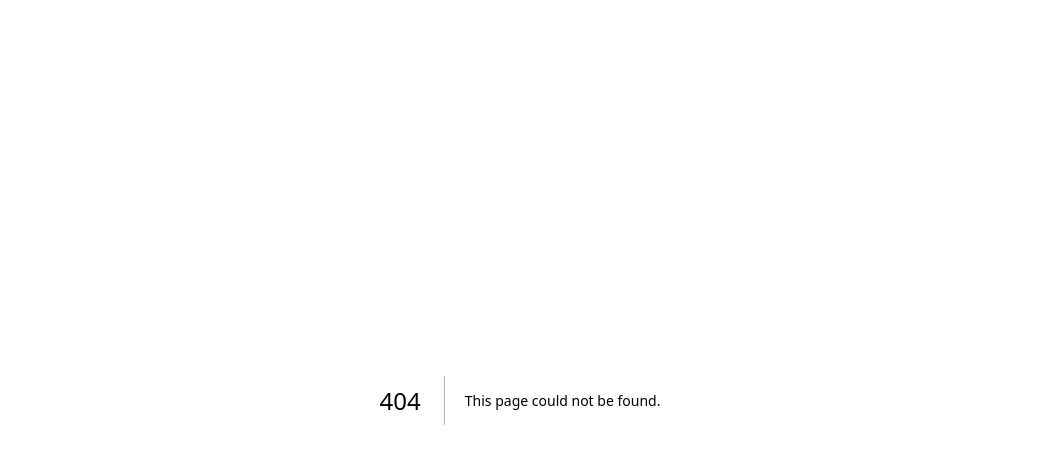
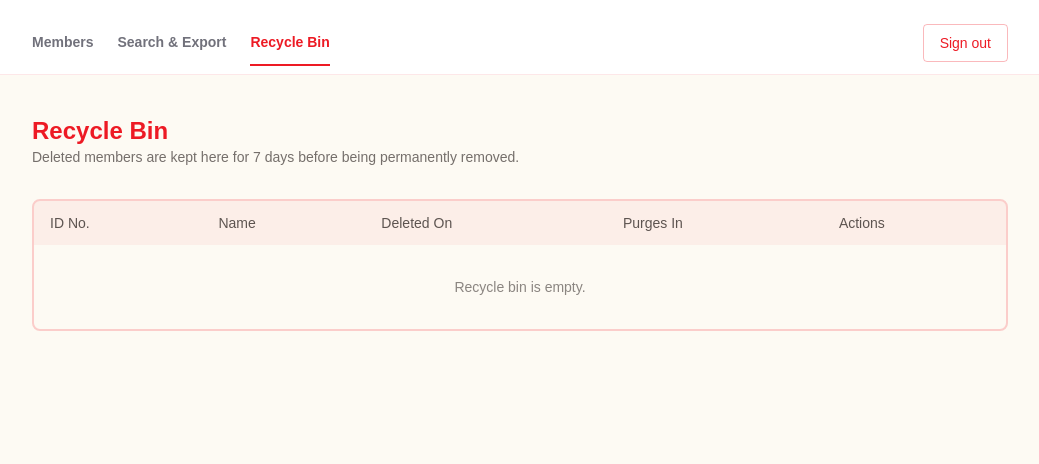
Before and after one commit to shirazchach8233/navayugam, a Next.js app: page /admin/recycle-bin in a window 1280 px wide. Before the commit this address had no page. Shown: the top 464 px of the page, without its empty margins (120-1159 px from the left). Built offline with nearby package versions, Linux system fonts and the light colour scheme; no server answers; the database is empty.

Commit message:
Add recycle bin: soft-delete members with 7-day recovery window

```diff
--- a/src/app/admin/AdminNav.tsx
+++ b/src/app/admin/AdminNav.tsx
@@ -1,8 +1,10 @@
 import Link from "next/link";
 import { logout } from "./actions";
 
-export default function AdminNav({ active }: { active: "members" | "directory" }) {
-  const tabClass = (tab: "members" | "directory") =>
+type Tab = "members" | "directory" | "recycle-bin";
+
+export default function AdminNav({ active }: { active: Tab }) {
+  const tabClass = (tab: Tab) =>
     tab === active
       ? "border-b-2 border-party-red pb-3 text-party-red"
       : "pb-3 text-zinc-500 hover:text-party-red";
@@ -17,6 +19,9 @@ export default function AdminNav({ active }: { active: "members" | "directory" }
           <Link href="/admin/directory" className={tabClass("directory")}>
             Search &amp; Export
           </Link>
+          <Link href="/admin/recycle-bin" className={tabClass("recycle-bin")}>
+            Recycle Bin
+          </Link>
         </nav>
         <form action={logout}>
           <button
--- a/src/app/admin/actions.ts
+++ b/src/app/admin/actions.ts
@@ -115,9 +115,67 @@ export async function updateMember(id: string, formData: FormData) {
   redirect("/admin");
 }
 
+const RECYCLE_BIN_DAYS = 7;
+
 export async function deleteMember(id: string) {
   const supabase = await createClient();
+  const { error } = await supabase
+    .from("members")
+    .update({ deleted_at: new Date().toISOString() })
+    .eq("id", id);
+  if (error) throw new Error(error.message);
+  revalidatePath("/admin");
+  revalidatePath("/admin/recycle-bin");
+}
+
+export async function restoreMember(id: string) {
+  const supabase = await createClient();
+  const { error } = await supabase
+    .from("members")
+    .update({ deleted_at: null })
+    .eq("id", id);
+  if (error) throw new Error(error.message);
+  revalidatePath("/admin");
+  revalidatePath("/admin/recycle-bin");
+}
+
+export async function permanentlyDeleteMember(id: string) {
+  const supabase = await createClient();
+
+  const { data: member } = await supabase
+    .from("members")
+    .select("photo_path")
+    .eq("id", id)
+    .single();
+
+  if (member?.photo_path) {
+    await supabase.storage.from("member-photos").remove([member.photo_path]);
+  }
+
   const { error } = await supabase.from("members").delete().eq("id", id);
   if (error) throw new Error(error.message);
-  revalidatePath("/admin");
+  revalidatePath("/admin/recycle-bin");
 }
+
+export async function purgeExpiredMembers() {
+  const supabase = await createClient();
+  const cutoff = new Date(Date.now() - RECYCLE_BIN_DAYS * 24 * 60 * 60 * 1000).toISOString();
+
+  const { data: expired } = await supabase
+    .from("members")
+    .select("id, photo_path")
+    .not("deleted_at", "is", null)
+    .lt("deleted_at", cutoff);
+
+  if (!expired || expired.length === 0) return;
+
+  const photoPaths = expired.map((m) => m.photo_path).filter((p): p is string => Boolean(p));
+  if (photoPaths.length > 0) {
+    await supabase.storage.from("member-photos").remove(photoPaths);
+  }
+
+  await supabase
+    .from("members")
+    .delete()
+    .in("id", expired.map((m) => m.id));
+}
--- a/src/app/admin/directory/export/route.ts
+++ b/src/app/admin/directory/export/route.ts
@@ -33,7 +33,11 @@ function csvEscape(value: unknown) {
 export async function GET(request: NextRequest) {
   const supabase = await createClient();
 
-  let query = supabase.from("members").select("*").order("created_at", { ascending: false });
+  let query = supabase
+    .from("members")
+    .select("*")
+    .is("deleted_at", null)
+    .order("created_at", { ascending: false });
   query = applyMemberFilters(query, request.nextUrl.searchParams);
   const { data: members, error } = await query;
 
--- a/src/app/admin/directory/page.tsx
+++ b/src/app/admin/directory/page.tsx
@@ -20,7 +20,11 @@ export default async function DirectoryPage({
   const params = toSearchParams(resolvedParams);
 
   const supabase = await createClient();
-  let query = supabase.from("members").select("*").order("created_at", { ascending: false });
+  let query = supabase
+    .from("members")
+    .select("*")
+    .is("deleted_at", null)
+    .order("created_at", { ascending: false });
   query = applyMemberFilters(query, params);
   const { data: members } = await query;
 
--- a/src/app/admin/page.tsx
+++ b/src/app/admin/page.tsx
@@ -9,6 +9,7 @@ export default async function AdminDashboard() {
   const { data: members } = await supabase
     .from("members")
     .select("*")
+    .is("deleted_at", null)
     .order("created_at", { ascending: false });
 
   const withPhotos = await Promise.all(
--- /dev/null
+++ b/src/app/admin/recycle-bin/ConfirmDeleteButton.tsx
@@ -0,0 +1,17 @@
+"use client";
+
+export default function ConfirmDeleteButton({ name }: { name: string }) {
+  return (
+    <button
+      type="submit"
+      onClick={(e) => {
+        if (!confirm(`Permanently delete ${name}? This cannot be undone.`)) {
+          e.preventDefault();
+        }
+      }}
+      className="text-party-red hover:underline"
+    >
+      Delete Permanently
+    </button>
+  );
+}
--- /dev/null
+++ b/src/app/admin/recycle-bin/page.tsx
@@ -0,0 +1,91 @@
+import { createClient } from "@/lib/supabase/server";
+import AdminNav from "../AdminNav";
+import { purgeExpiredMembers, restoreMember, permanentlyDeleteMember } from "../actions";
+import ConfirmDeleteButton from "./ConfirmDeleteButton";
+
+const RECYCLE_BIN_DAYS = 7;
+
+export default async function RecycleBinPage() {
+  await purgeExpiredMembers();
+
+  const supabase = await createClient();
+  const { data: members } = await supabase
+    .from("members")
+    .select("*")
+    .not("deleted_at", "is", null)
+    .order("deleted_at", { ascending: false });
+
+  const now = Date.now();
+
+  return (
+    <div className="flex flex-1 flex-col">
+      <AdminNav active="recycle-bin" />
+      <div className="mx-auto w-full max-w-5xl flex-1 px-6 py-10">
+        <div>
+          <h1 className="text-2xl font-bold text-party-red">Recycle Bin</h1>
+          <p className="text-sm text-foreground/60">
+            Deleted members are kept here for {RECYCLE_BIN_DAYS} days before being
+            permanently removed.
+          </p>
+        </div>
+
+        <div className="mt-8 overflow-x-auto rounded-lg border-2 border-party-red/20">
+          <table className="w-full text-left text-sm">
+            <thead className="bg-party-red/5 text-foreground/70">
+              <tr>
+                <th className="px-4 py-3 font-medium">ID No.</th>
+                <th className="px-4 py-3 font-medium">Name</th>
+                <th className="px-4 py-3 font-medium">Deleted On</th>
+                <th className="px-4 py-3 font-medium">Purges In</th>
+                <th className="px-4 py-3 font-medium">Actions</th>
+              </tr>
+            </thead>
+            <tbody>
+              {(!members || members.length === 0) && (
+                <tr>
+                  <td colSpan={5} className="px-4 py-8 text-center text-foreground/50">
+                    Recycle bin is empty.
+                  </td>
+                </tr>
+              )}
+              {members?.map((member) => {
+                const deletedAt = new Date(member.deleted_at as string).getTime();
+                const msRemaining =
+                  deletedAt + RECYCLE_BIN_DAYS * 24 * 60 * 60 * 1000 - now;
+                const daysRemaining = Math.max(0, Math.ceil(msRemaining / (24 * 60 * 60 * 1000)));
+
+                return (
+                  <tr key={member.id} className="border-t border-party-red/10">
+                    <td className="px-4 py-3 font-medium">{member.id_number}</td>
+                    <td className="px-4 py-3">{member.name}</td>
+                    <td className="px-4 py-3">
+                      {new Date(member.deleted_at as string).toLocaleDateString()}
+                    </td>
+                    <td className="px-4 py-3">
+                      {daysRemaining} day{daysRemaining === 1 ? "" : "s"}
+                    </td>
+                    <td className="px-4 py-3">
+                      <div className="flex flex-wrap gap-3">
+                        <form action={restoreMember.bind(null, member.id)}>
+                          <button
+                            type="submit"
+                            className="text-party-red hover:underline"
+                          >
+                            Restore
+                          </button>
+                        </form>
+                        <form action={permanentlyDeleteMember.bind(null, member.id)}>
+                          <ConfirmDeleteButton name={member.name} />
+                        </form>
+                      </div>
+                    </td>
+                  </tr>
+                );
+              })}
+            </tbody>
+          </table>
+        </div>
+      </div>
+    </div>
+  );
+}
```
